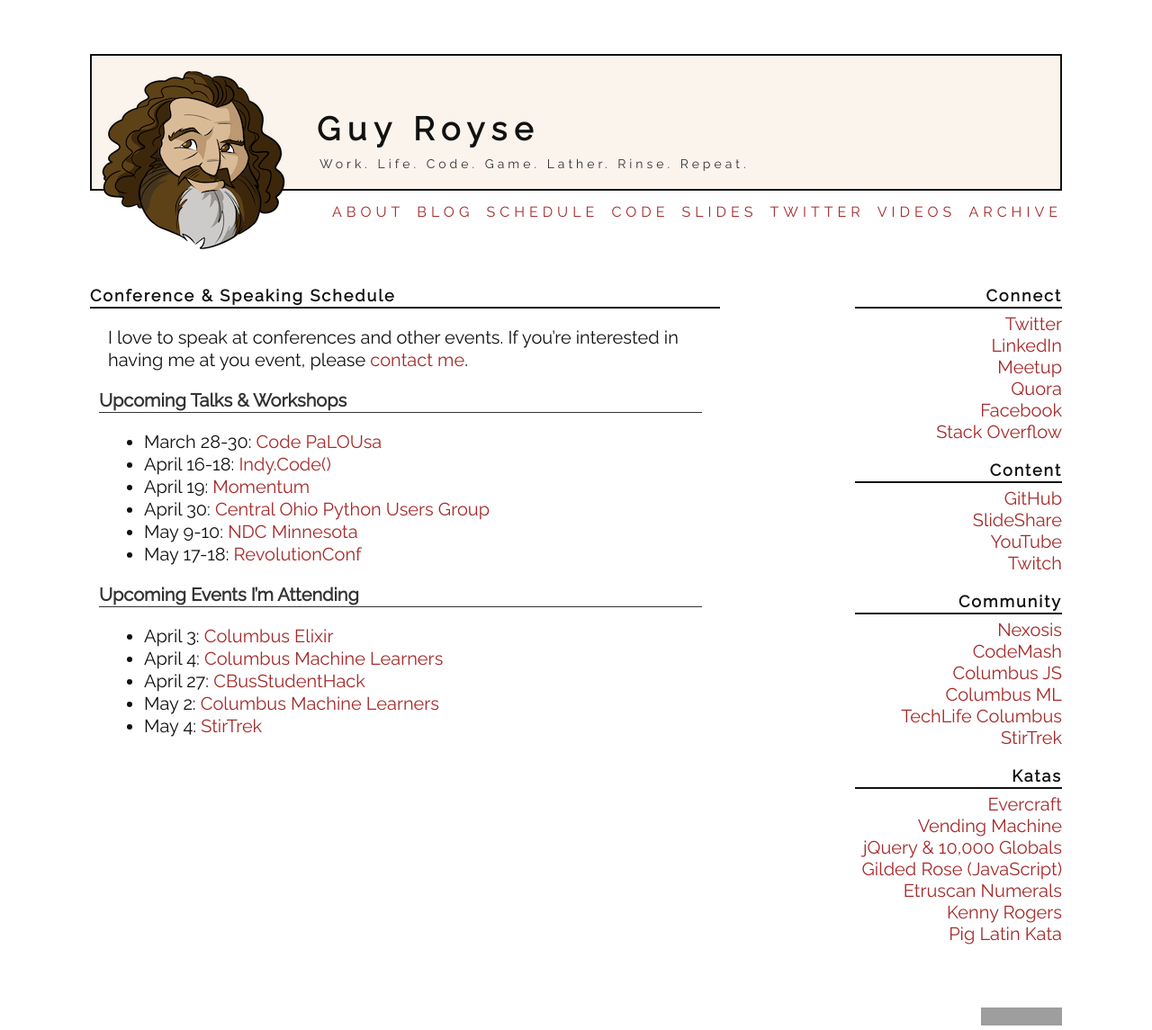
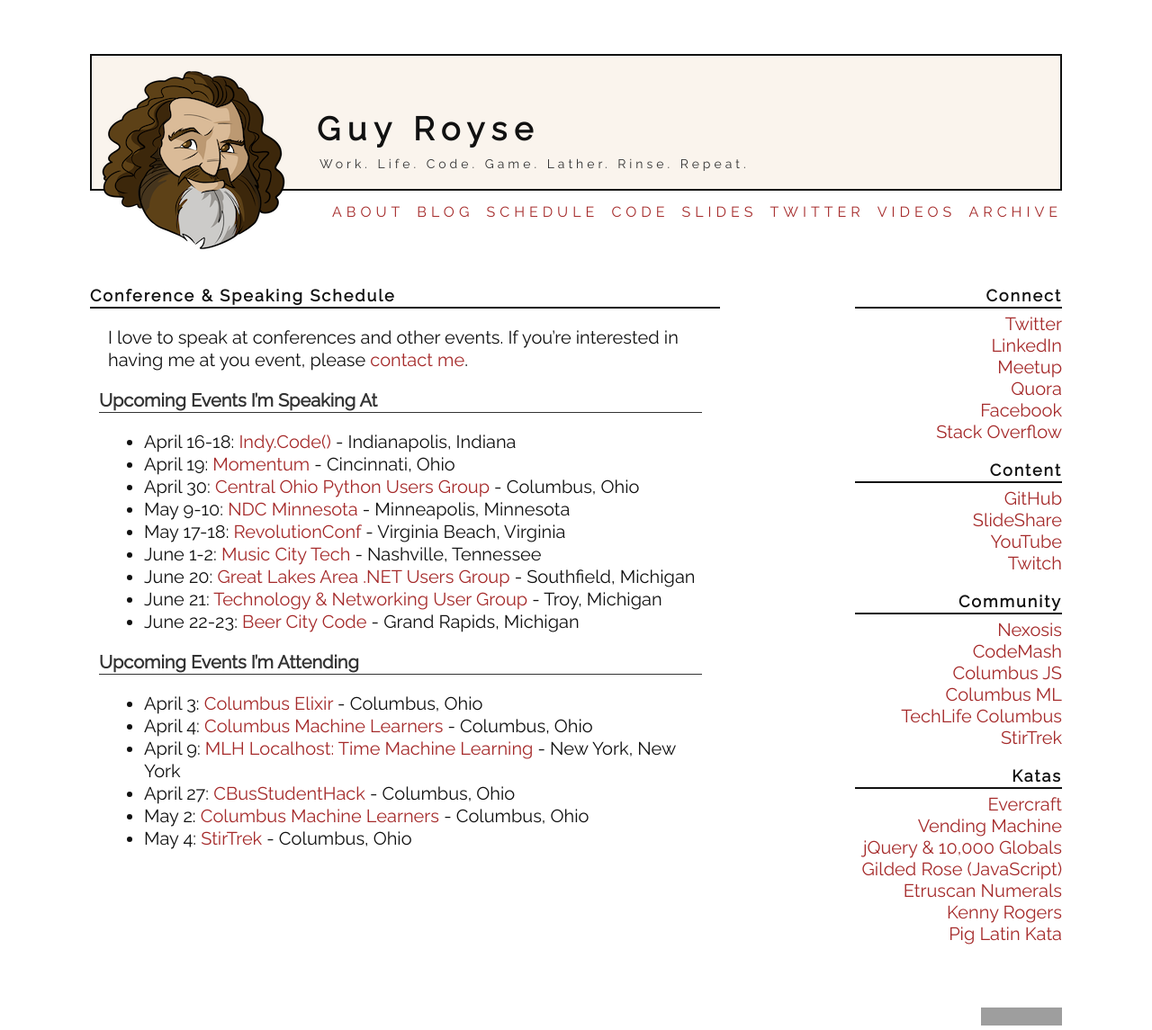
Before and after one commit to guyroyse/guyroyse.github.com, a Jekyll site: the page built from schedule/index.markdown, in a window 1280 px wide. Shown: the whole page at 90% size. Built offline with Jekyll 4.4.1, drawn with Linux system fonts in a browser that asks for light colours; grey boxes are pictures that could not be loaded.

Commit message:
updated speaking schedule

```diff
--- a/schedule/index.markdown
+++ b/schedule/index.markdown
@@ -5,19 +5,23 @@ title: Conference & Speaking Schedule
 
 I love to speak at conferences and other events. If you're interested in having me at you event, please [contact me](mailto:guy@guyroyse.com).
 
-# Upcoming Talks & Workshops
+# Upcoming Events I'm Speaking At
 
-- March 28-30: [Code PaLOUsa](http://www.codepalousa.com/)
-- April 16-18: [Indy.Code()](https://indycode.amegala.com/)
-- April 19: [Momentum](http://momentumdevcon.com/)
-- April 30: [Central Ohio Python Users Group](https://www.meetup.com/Central-Ohio-Python-Users-Group/)
-- May 9-10: [NDC Minnesota](https://ndcminnesota.com/)
-- May 17-18: [RevolutionConf](https://revolutionconf.com/)
+- April 16-18: [Indy.Code()](https://indycode.amegala.com/) - Indianapolis, Indiana
+- April 19: [Momentum](http://momentumdevcon.com/) - Cincinnati, Ohio
+- April 30: [Central Ohio Python Users Group](https://www.meetup.com/Central-Ohio-Python-Users-Group/) - Columbus, Ohio
+- May 9-10: [NDC Minnesota](https://ndcminnesota.com/) - Minneapolis, Minnesota
+- May 17-18: [RevolutionConf](https://revolutionconf.com/) - Virginia Beach, Virginia
+- June 1-2: [Music City Tech](http://www.musiccitytech.com/) - Nashville, Tennessee
+- June 20: [Great Lakes Area .NET Users Group](https://www.meetup.com/Great-Lakes-Area-NET-User-Group-GANG/) - Southfield, Michigan
+- June 21: [Technology & Networking User Group](https://www.meetup.com/Technology-Networking-User-Group/) - Troy, Michigan
+- June 22-23: [Beer City Code](http://beercitycode.com/) - Grand Rapids, Michigan
 
 # Upcoming Events I'm Attending
 
-- April 3: [Columbus Elixir](https://www.meetup.com/columbus-elixir/)
-- April 4: [Columbus Machine Learners](https://www.meetup.com/Columbus-Machine-Learners/)
-- April 27: [CBusStudentHack](https://cbusstudenthack.org/)
-- May 2: [Columbus Machine Learners](https://www.meetup.com/Columbus-Machine-Learners/)
-- May 4: [StirTrek](https://www.stirtrek.com/)
+- April 3: [Columbus Elixir](https://www.meetup.com/columbus-elixir/) - Columbus, Ohio
+- April 4: [Columbus Machine Learners](https://www.meetup.com/Columbus-Machine-Learners/) - Columbus, Ohio
+- April 9: [MLH Localhost: Time Machine Learning](https://www.eventbrite.com/e/time-machine-learning-natural-language-processing-with-nexosis-tickets-44558567876) - New York, New York
+- April 27: [CBusStudentHack](https://cbusstudenthack.org/) - Columbus, Ohio
+- May 2: [Columbus Machine Learners](https://www.meetup.com/Columbus-Machine-Learners/) - Columbus, Ohio
+- May 4: [StirTrek](https://www.stirtrek.com/) - Columbus, Ohio
```
